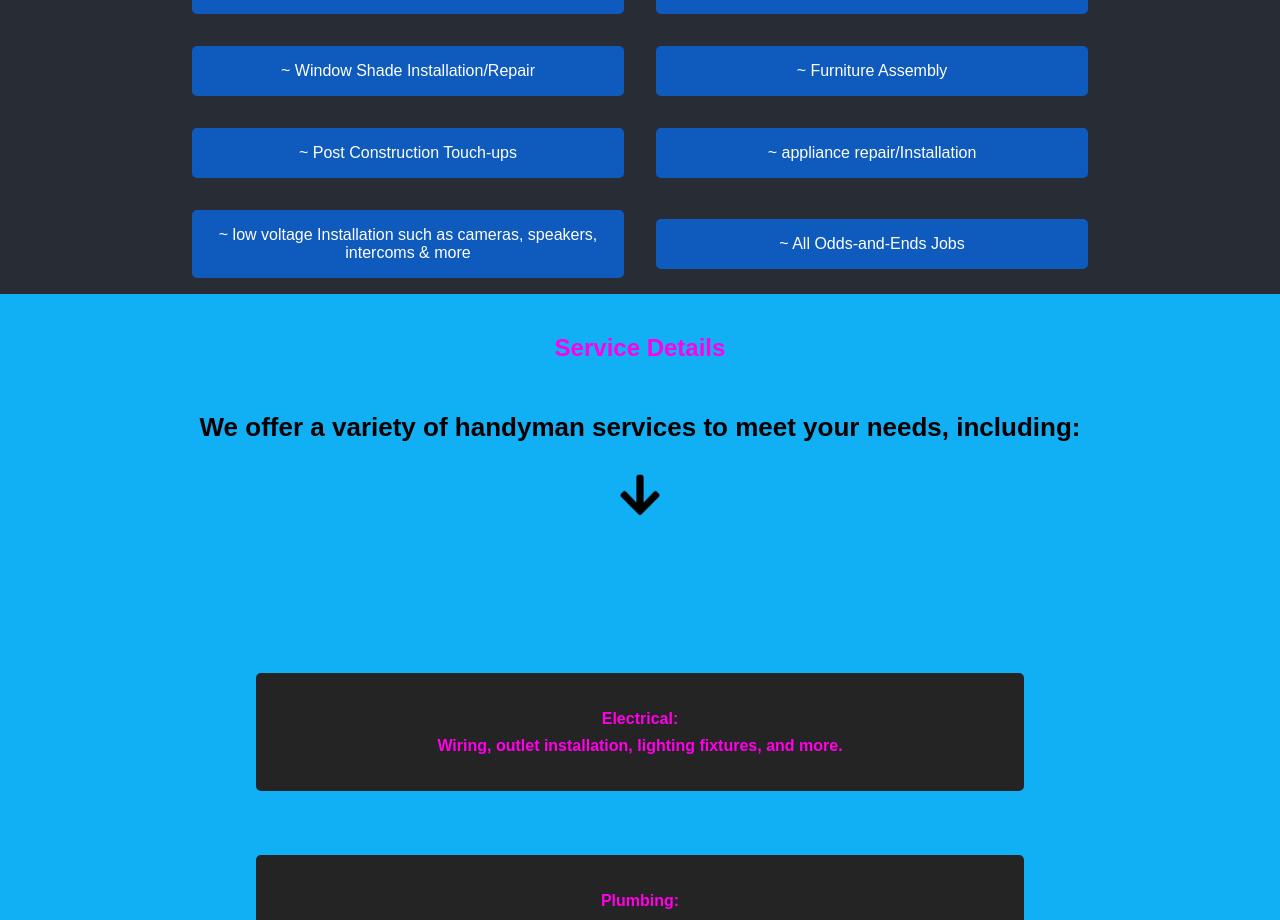
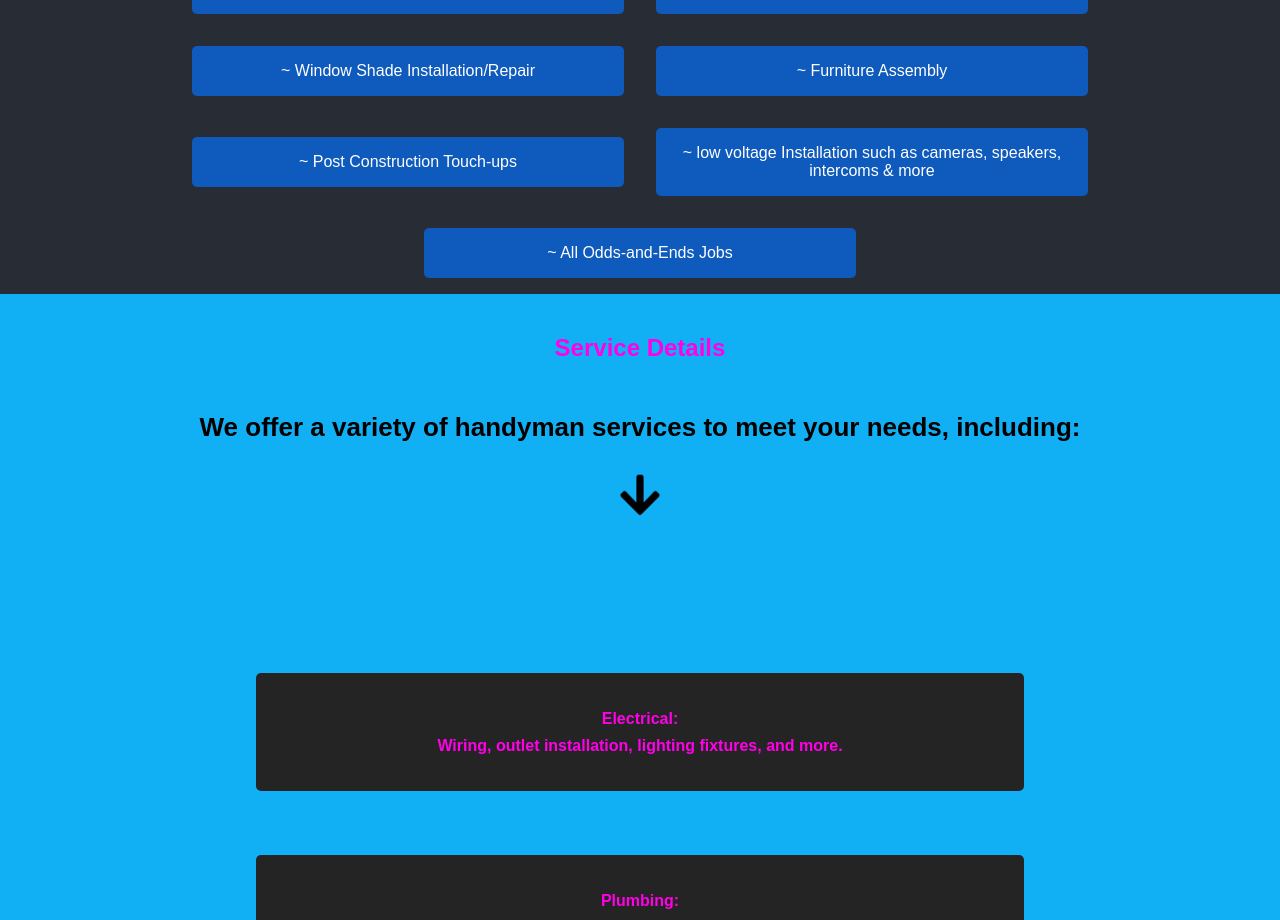
Before and after one commit to gavrielbatyrov10/chevra-t, a React (Vite) app in the folder chevra/: page / in a window 1280 px wide. Shown: the part 1500-2420 px from the top of the page. Built offline with nearby package versions, Linux system fonts and the light colour scheme.

Commit message:
sukah img

```diff
--- a/chevra/src/ServiceList.jsx
+++ b/chevra/src/ServiceList.jsx
@@ -14,7 +14,6 @@ const services = [
   "Window Shade Installation/Repair",
   "Furniture Assembly",
   "Post Construction Touch-ups",
-  "appliance repair/Installation ",
   "low voltage Installation such as cameras, speakers, intercoms & more ",
   "All Odds-and-Ends Jobs",
 ];
--- a/chevra/src/Sukkah.jsx
+++ b/chevra/src/Sukkah.jsx
@@ -30,7 +30,7 @@ function Sukkah() {
       <figure className="main__img--wrapper">
         <img
           data-aos="fade-up"
-          src="https://sukkahman.com/cdn/shop/products/08cf7618b43c3b2a47559fc9261e287479e02dd37b734b34aecb8c2d8e186bfd_1fa841c9-f879-48ec-ba31-59ee20beb135_700x.webp?v=1694010655"
+          src="https://w2.chabad.org/media/images/766/ViIN7667176.jpg"
           alt=""
           className="main__img"
         />
```
